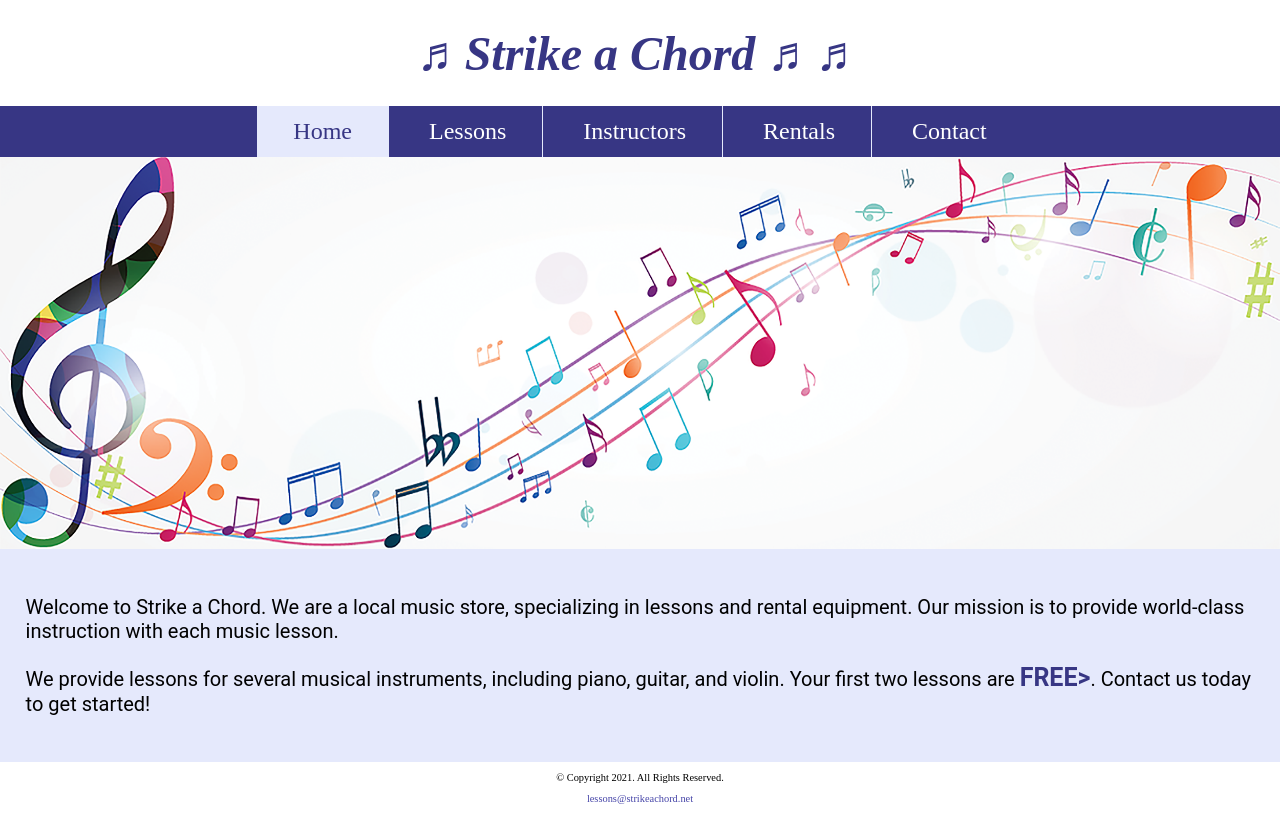
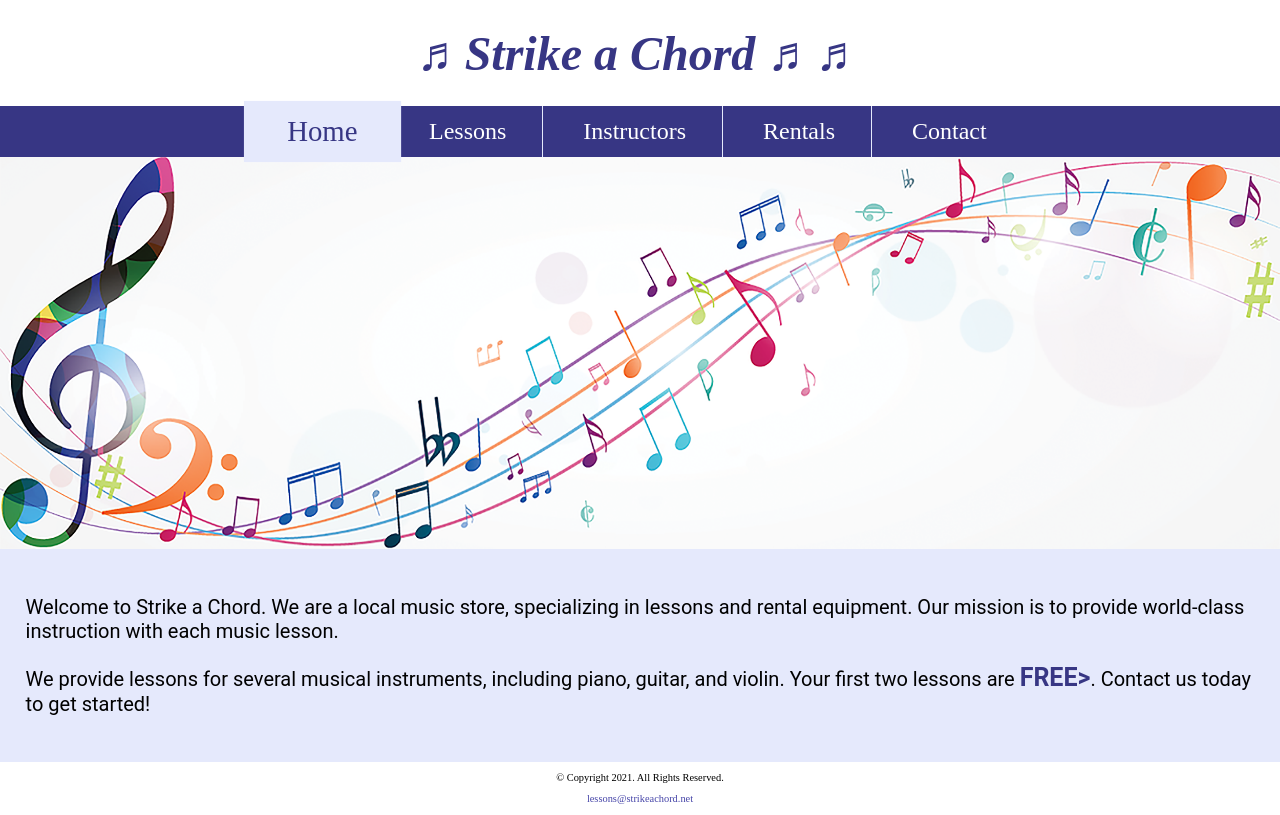
Before and after one commit to pavychsasha/music, a plain HTML site: page index.html in a window 1280 px wide. In both pictures the pointer is over the link "Home". Drawn offline with Linux system fonts and the light colour scheme.

Commit message:
last task in the class

```diff
--- a/css/styles.css
+++ b/css/styles.css
@@ -347,6 +347,7 @@ print {
   nav li a:hover {
     color: #373684;
     background-color: #e5e9fc;
+    transform: scale(1.2)
   }
 
   /* Desktop Viewport: Style Rules for main content */
```
